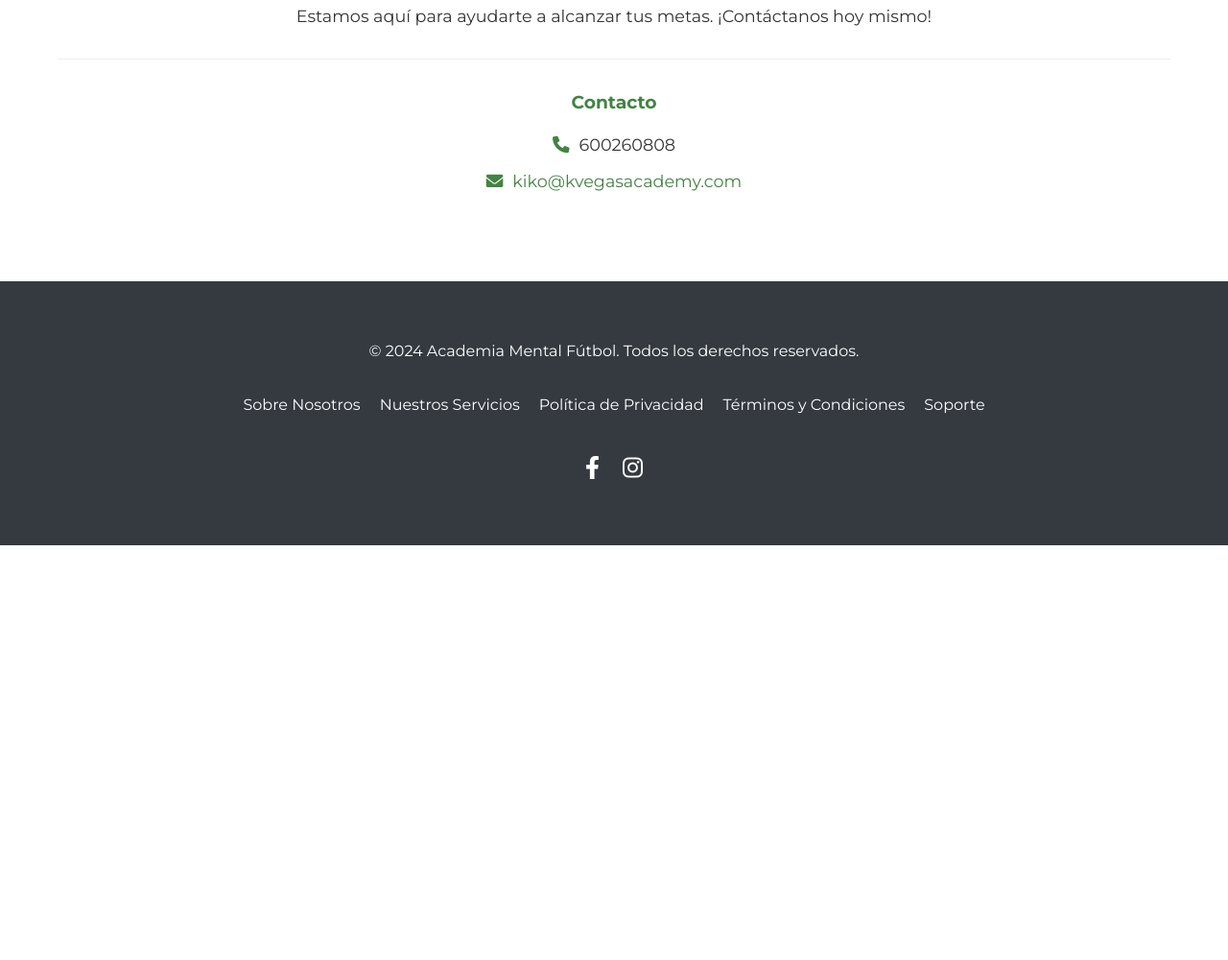
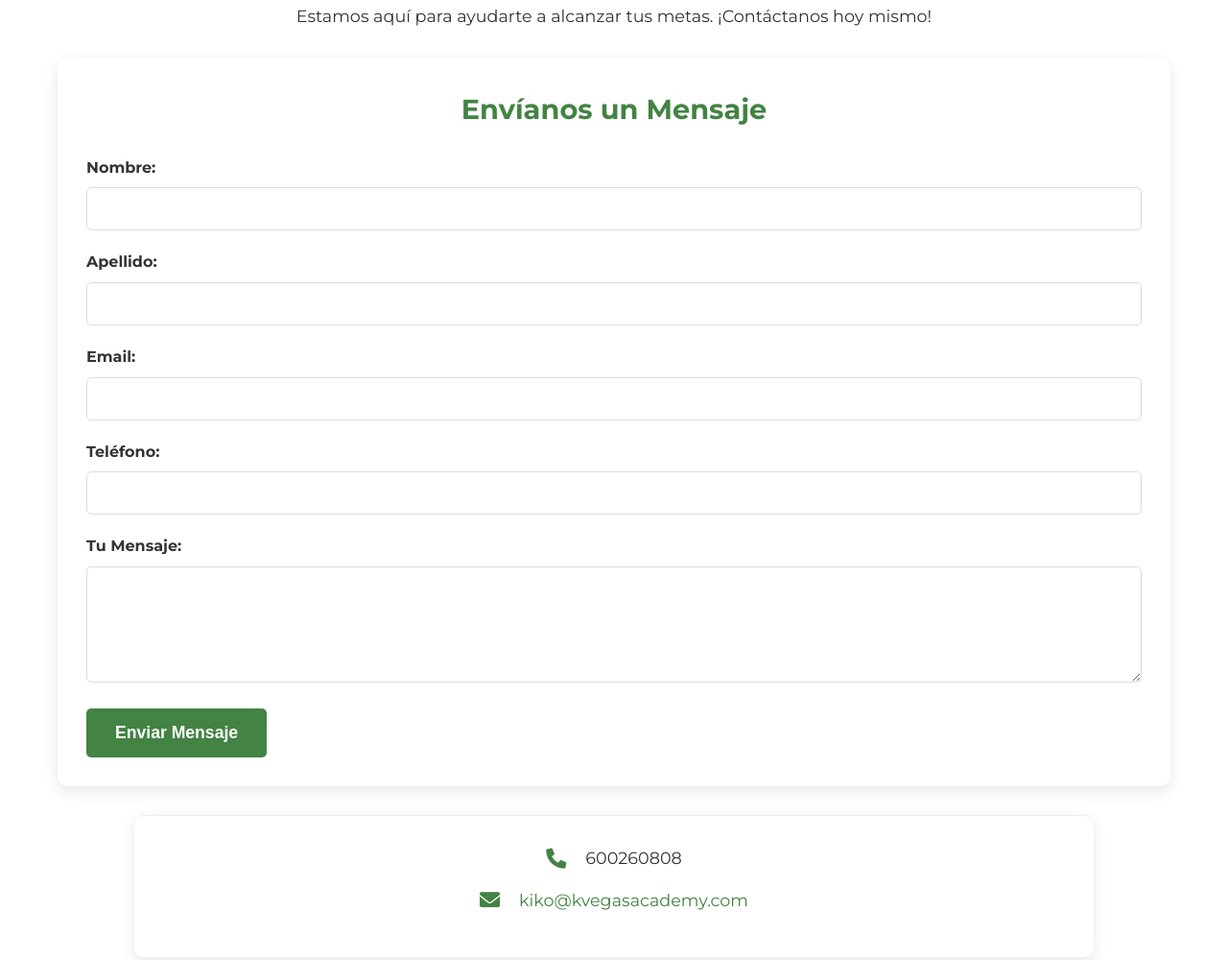
Before and after one commit to BlancoPablo010/LandingKV, a plain HTML site: page index.html in a window 1280 px wide. Shown: the part 2831-3831 px from the top of the page at 96% size. Before the commit the page ends 3399 px from the top, so only its background shows below. Drawn offline with Linux system fonts and the light colour scheme.

Commit message:
formulario empezado

```diff
--- a/index.html
+++ b/index.html
@@ -112,10 +112,39 @@
     <div class="container">
         <h2>Conecta con nosotros</h2>
         <p>Estamos aquí para ayudarte a alcanzar tus metas. ¡Contáctanos hoy mismo!</p>
-            <div class="contact-info">
-                <h3>Contacto</h3>
+
+        <div class="contact-form-wrapper"> <h3>Envíanos un Mensaje</h3>
+                <form action="https://formspree.io/f/YOUR_FORMSPREE_CODE" method="POST">
+                    <div class="form-group">
+                        <label for="nombre">Nombre:</label>
+                        <input type="text" id="nombre" name="nombre" required>
+                    </div>
+                    <div class="form-group">
+                        <label for="apellido">Apellido:</label>
+                        <input type="text" id="apellido" name="apellido">
+                    </div>
+                    <div class="form-group">
+                        <label for="email">Email:</label>
+                        <input type="email" id="email" name="email" required>
+                    </div>
+                    <div class="form-group">
+                        <label for="telefono">Teléfono:</label>
+                        <input type="tel" id="telefono" name="telefono">
+                    </div>
+                    <div class="form-group">
+                        <label for="mensaje">Tu Mensaje:</label>
+                        <textarea id="mensaje" name="mensaje" rows="5" required></textarea>
+                    </div>
+                    <button type="submit" class="submit-button">Enviar Mensaje</button>
+                </form>
+            </div>
+
+        <div class="contact-content-wrapper"> <div class="contact-info">
                  <p><i class="fas fa-phone"></i> 600260808</p>
                 <p><i class="fas fa-envelope"></i> <a href="mailto:kiko@kvegasacademy.com">kiko@kvegasacademy.com</a></p>
+                <div class="social-links">
+                    </div>
+            </div>
         </div>
     </div>
 </section>
--- a/style.css
+++ b/style.css
@@ -481,6 +481,133 @@ ul {
     color: var(--primary-color);
 }
 
+/* Nuevo contenedor para info de contacto y formulario */
+.contact-content-wrapper {
+    display: flex;
+    flex-wrap: wrap; /* Permite que se apilen en pantallas pequeñas */
+    justify-content: center; /* Centra los elementos */
+    gap: 50px; /* Espacio entre la información y el formulario */
+    max-width: 1000px; /* Ancho máximo para el contenido */
+    margin: 0 auto; /* Centra el wrapper */
+}
+
+.contact-info,
+.contact-form-wrapper {
+    flex: 1; /* Permite que ambos tomen espacio equitativamente */
+    min-width: 300px; /* Ancho mínimo antes de apilarse */
+    background-color: #fff;
+    padding: 30px;
+    border-radius: 10px;
+    box-shadow: 0 5px 15px rgba(0, 0, 0, 0.1);
+    text-align: left; /* Alineación del texto dentro de cada caja */
+}
+
+.contact-info h3,
+.contact-form-wrapper h3 {
+    font-size: 1.8em;
+    color: var(--primary-color);
+    margin-bottom: 25px;
+    text-align: center; /* Centrar los títulos de las cajas */
+}
+
+.contact-info p {
+    font-size: 1.1em;
+    margin-bottom: 15px;
+    display: flex; /* Para alinear ícono y texto */
+    align-items: center;
+    color: var(--text-color);
+}
+
+.contact-info p i {
+    margin-right: 10px;
+    color: var(--primary-color);
+    font-size: 1.2em;
+}
+
+.contact-info a {
+    color: var(--primary-color);
+    text-decoration: none;
+    transition: color 0.3s ease;
+}
+
+.contact-info a:hover {
+    color: darken(var(--primary-color), 10%);
+    /* O un color directo: color: #0056b3; */
+}
+
+/* Estilos del Formulario */
+.contact-form-wrapper form {
+    display: flex;
+    flex-direction: column; /* Apila los campos verticalmente */
+}
+
+.form-group {
+    margin-bottom: 20px;
+}
+
+.form-group label {
+    display: block; /* La etiqueta ocupa toda la línea */
+    margin-bottom: 8px;
+    font-weight: bold;
+    color: var(--text-color);
+}
+
+.form-group input[type="text"],
+.form-group input[type="email"],
+.form-group input[type="tel"],
+.form-group textarea {
+    width: 100%;
+    padding: 12px;
+    border: 1px solid #ddd;
+    border-radius: 5px;
+    font-size: 1em;
+    font-family: var(--font-family); /* Usa tu fuente personalizada */
+}
+
+.form-group input:focus,
+.form-group textarea:focus {
+    border-color: var(--primary-color);
+    outline: none; /* Elimina el borde de enfoque predeterminado */
+    box-shadow: 0 0 5px rgba(0, 123, 255, 0.3);
+}
+
+.form-group textarea {
+    resize: vertical; /* Permite redimensionar solo verticalmente */
+}
+
+.submit-button {
+    padding: 15px 30px;
+    background-color: var(--primary-color);
+    color: #fff;
+    border: none;
+    border-radius: 5px;
+    font-size: 1.1em;
+    font-weight: bold;
+    cursor: pointer;
+    transition: background-color 0.3s ease;
+    align-self: flex-start; /* Alinea el botón a la izquierda si no quieres que ocupe todo el ancho */
+    /* O si quieres que ocupe todo el ancho: width: 100%; */
+}
+
+.submit-button:hover {
+    background-color: darken(var(--primary-color), 10%);
+    /* O un color directo: background-color: #0056b3; */
+}
+
+/* Media Queries para Responsividad */
+@media (max-width: 768px) {
+    .contact-content-wrapper {
+        flex-direction: column; /* Apila los elementos en pantallas pequeñas */
+        gap: 30px;
+    }
+    .contact-info,
+    .contact-form-wrapper {
+        min-width: unset; /* Reinicia el min-width */
+        width: 90%; /* Ocupa más ancho en móviles */
+        margin: 0 auto;
+    }
+}
+
 /* Footer */
 footer {
     background-color: var(--dark-bg);
```
Lines whose indentation alone changed are shown as unchanged.
